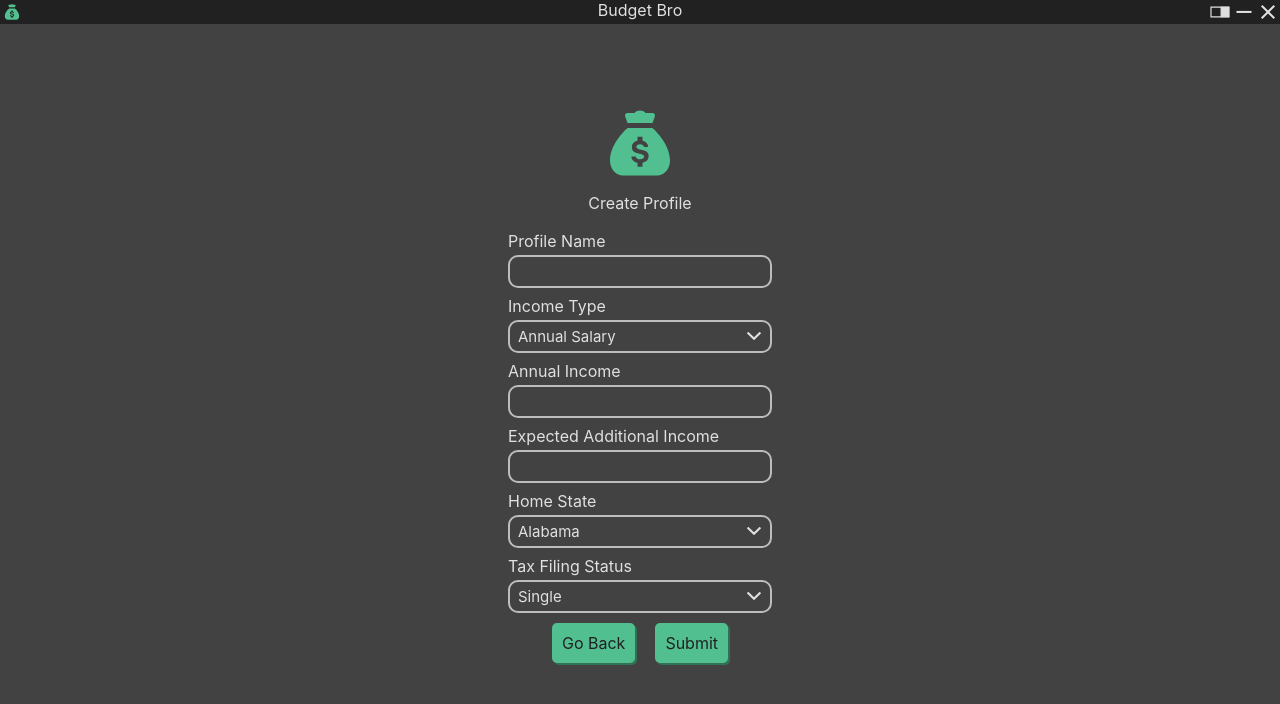
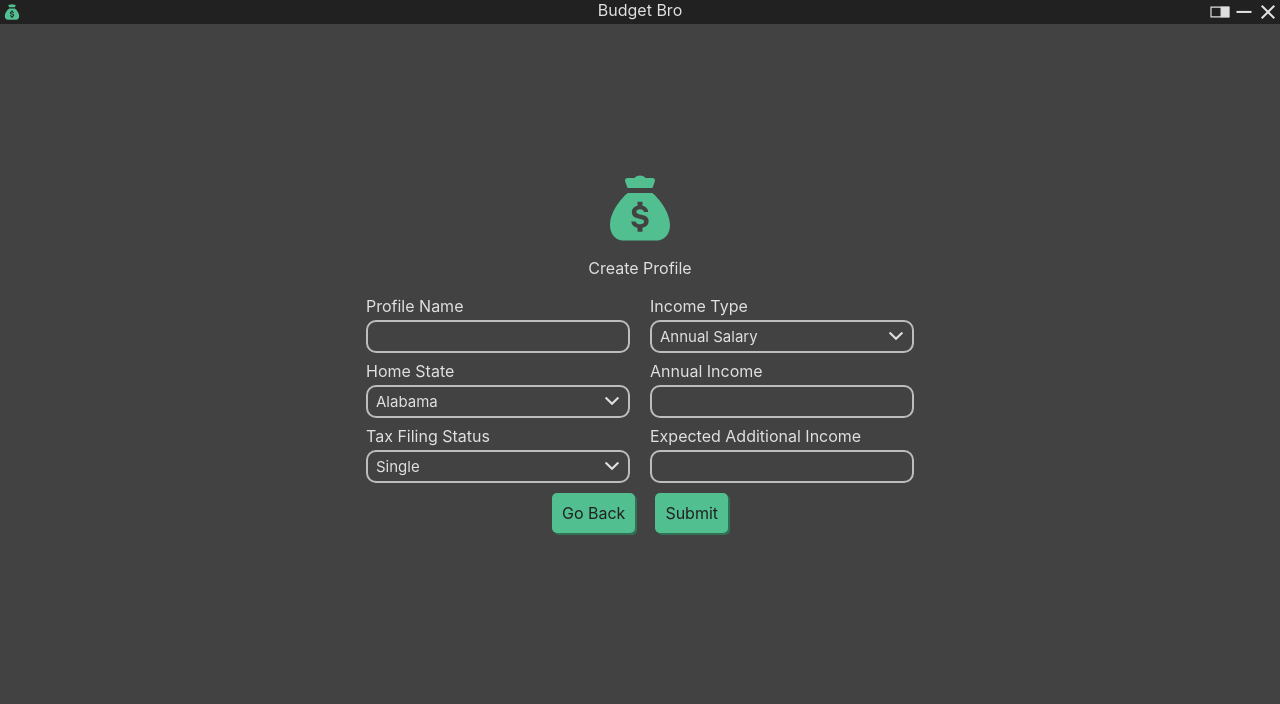
Before and after one commit to mitchwadair/budget-bro, a React (Create React App) app: page /createProfile in a window 1280 px wide. Shown: the top 704 px of the page. Built offline with nearby package versions, Linux system fonts and the light colour scheme.

Commit message:
update profile creation layout

```diff
--- a/src/components/Pages/CreateProfile/CreateProfile.js
+++ b/src/components/Pages/CreateProfile/CreateProfile.js
@@ -102,13 +102,17 @@ export default function CreateProfile(props) {
         <Page>
             <Logo width={'100px'} height={'100px'}/>
             Create Profile
-            <div className={`${prefix}-pc-input-container`}>
-                <TextInput label="Profile Name" callback={updateInputData} id="profile_name"/>
-                <Dropdown label="Income Type" options={incomeTypeOptions} callback={updateInputData} id="income_type"/>
-                {incomeInput}
-                <TextInput label="Expected Additional Income" callback={updateInputData} id="additional_income"/>
-                <Dropdown label="Home State" options={stateOptions} callback={updateInputData} id="home_state"/>
-                <Dropdown label="Tax Filing Status" options={filingStatusOptions} callback={updateInputData} id="filing_status"/>
+            <div className={`${prefix}-pc-form-container`}>
+                <div className={`${prefix}-pc-input-container`}>
+                    <TextInput label="Profile Name" callback={updateInputData} id="profile_name"/>
+                    <Dropdown label="Home State" options={stateOptions} callback={updateInputData} id="home_state"/>
+                    <Dropdown label="Tax Filing Status" options={filingStatusOptions} callback={updateInputData} id="filing_status"/>
+                </div>
+                <div className={`${prefix}-pc-input-container`}>
+                    <Dropdown label="Income Type" options={incomeTypeOptions} callback={updateInputData} id="income_type"/>
+                    {incomeInput}
+                    <TextInput label="Expected Additional Income" callback={updateInputData} id="additional_income"/>
+                </div>
             </div>
             <div className={`${prefix}-pc-button-container`}>
                 <Button onClick={goBack}>Go Back</Button>
--- a/src/components/Pages/CreateProfile/createprofile.scss
+++ b/src/components/Pages/CreateProfile/createprofile.scss
@@ -1,4 +1,9 @@
 @import '../../../scss/util/variables.scss';
+
+.#{$prefix}-pc-form-container {
+    display: flex;
+    flex-direction: row;
+}
 
 .#{$prefix}-pc-input-container {
     display: flex;
```
